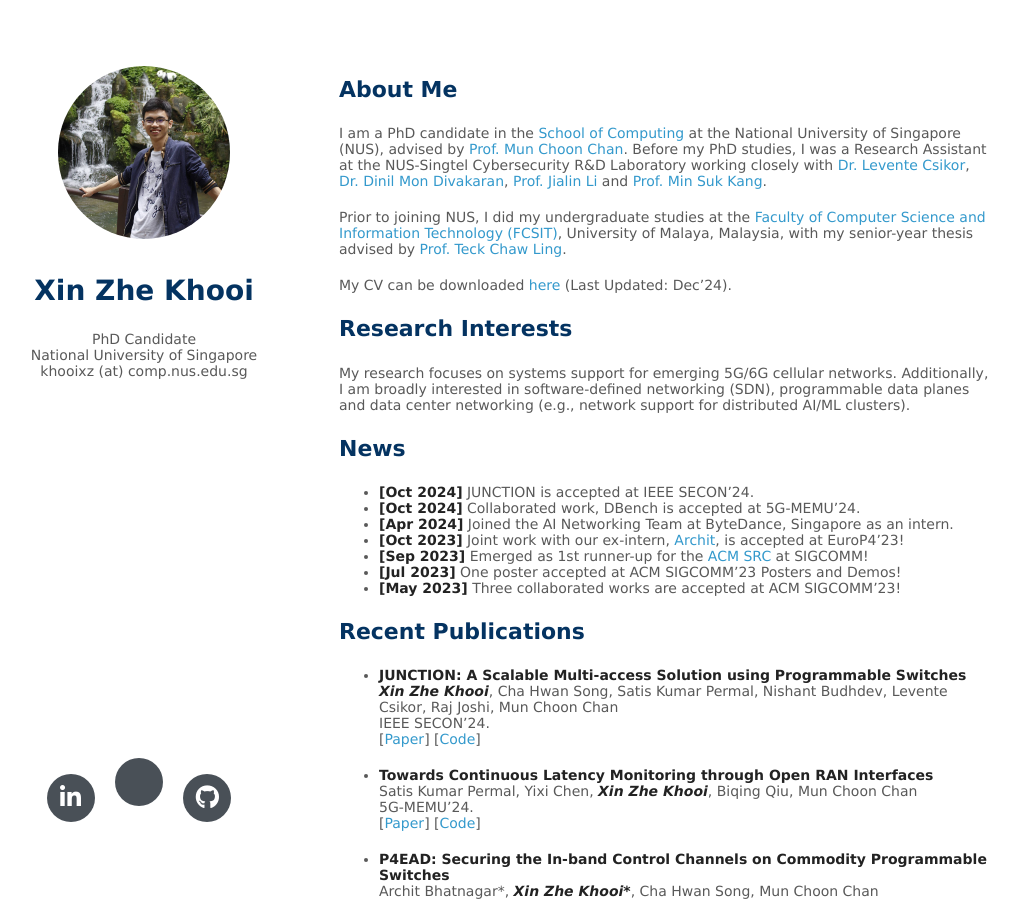
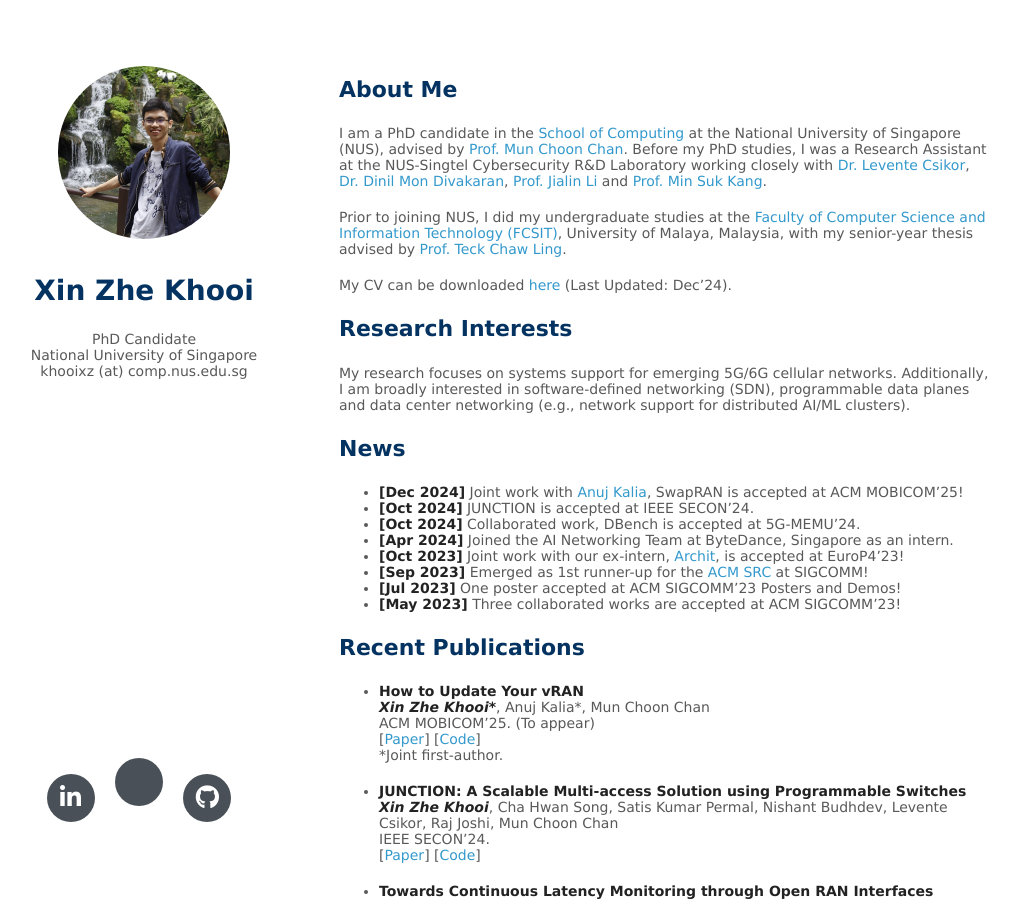
Before and after one commit to khooi8913/khooi8913.github.io, a Jekyll site: the page built from index.md, in a window 1280 px wide and 900 px high. Shown: the whole window, without its empty margins (131-1149 px from the left). Built offline with Jekyll 4.4.1, drawn with Linux system fonts in a browser that asks for light colours; nearby versions of some CDN libraries; a style sheet for code colours, icons or effects is not loaded; our own code applies the rules of GitHub Pages for plain Markdown files.

Commit message:
update swapran

```diff
--- a/index.md
+++ b/index.md
@@ -20,6 +20,7 @@ Additionally, I am broadly interested in software-defined networking (SDN), prog
 
 ## News
 
+- **[Dec 2024]** Joint work with [Anuj Kalia](https://anujkalia.com/), SwapRAN is accepted at ACM MOBICOM'25!
 - **[Oct 2024]** JUNCTION is accepted at IEEE SECON'24.
 - **[Oct 2024]** Collaborated work, DBench is accepted at 5G-MEMU'24.
 - **[Apr 2024]** Joined the AI Networking Team at ByteDance, Singapore as an intern.
@@ -33,6 +34,17 @@ Additionally, I am broadly interested in software-defined networking (SDN), prog
 ## Recent Publications
 
 <!-- My full list of publications can be found [here](https://dblp.org/pid/155/4219.html). -->
+
+- **How to Update Your vRAN**
+  <br>
+  _**Xin Zhe Khooi\***_, Anuj Kalia*, Mun Choon Chan
+  <br>
+  ACM MOBICOM'25. (To appear)
+  <br>
+  [[Paper]()]
+  [[Code]()]
+  <br>
+  *Joint first-author.
 
 - **JUNCTION: A Scalable Multi-access Solution using Programmable Switches**
   <br>
```
